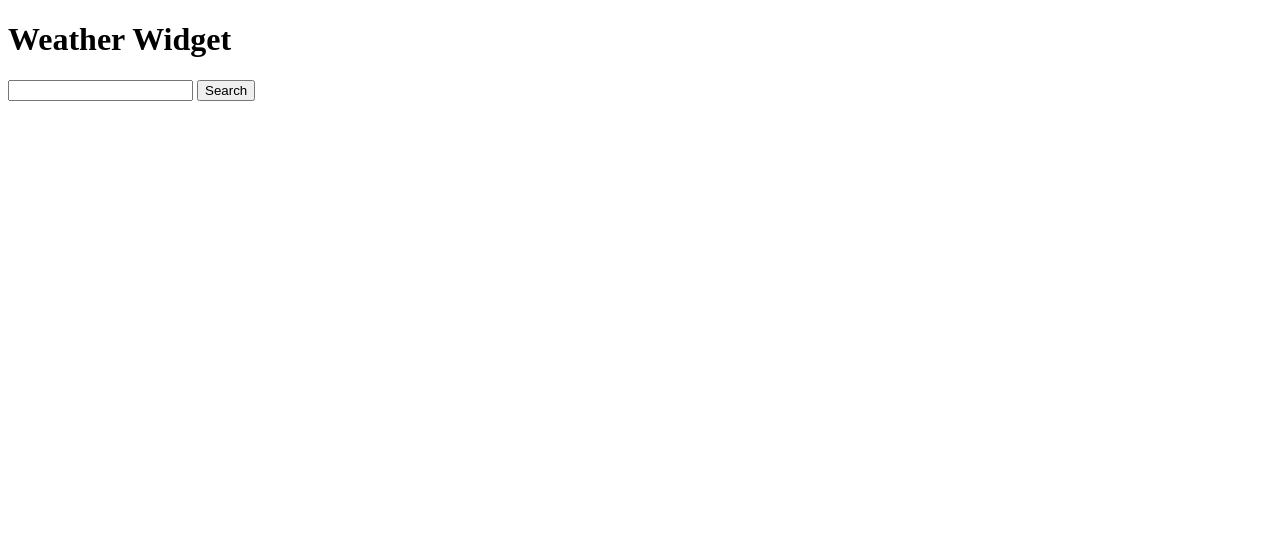
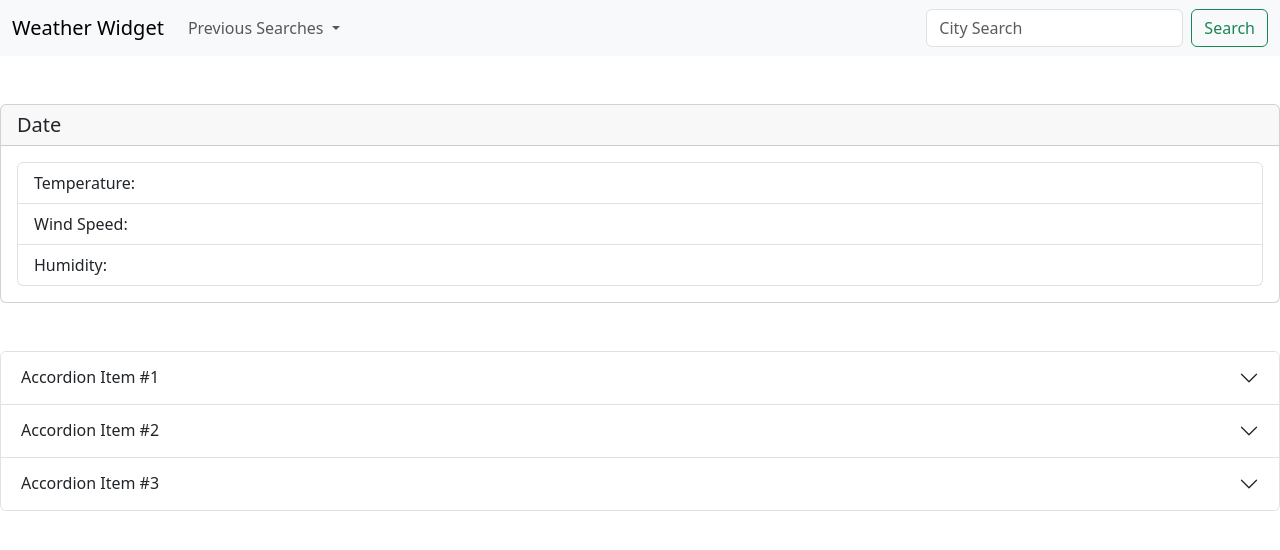
Before and after one commit to jacobrkovacs/weather-you-like-it-or-not, a plain HTML site: page index.html in a window 1280 px wide. Drawn offline with nearby package versions, Linux system fonts and the light colour scheme; a web font is replaced by a local one.

Commit message:
added initial html structure to the application

```diff
--- a/index.html
+++ b/index.html
@@ -3,18 +3,103 @@
 <head>
     <meta charset="UTF-8">
     <meta name="viewport" content="width=device-width, initial-scale=1.0">
-    <link rel="stylesheet" href="https://rsms.me/inter/inter.css">
     <title>Weather Widget</title>
+    <link href="https://cdn.jsdelivr.net/npm/bootstrap@5.3.0/dist/css/bootstrap.min.css" rel="stylesheet" integrity="sha384-9ndCyUaIbzAi2FUVXJi0CjmCapSmO7SnpJef0486qhLnuZ2cdeRhO02iuK6FUUVM" crossorigin="anonymous">
 </head>
 <body>
     <header>
-        <h1>Weather Widget</h1>
-    </header>
+        <nav class="navbar navbar-expand-lg bg-body-tertiary">
+            <div class="container-fluid">
+              <a class="navbar-brand" href="#">Weather Widget</a>
+              <button class="navbar-toggler" type="button" data-bs-toggle="collapse" data-bs-target="#navbarSupportedContent" aria-controls="navbarSupportedContent" aria-expanded="false" aria-label="Toggle navigation">
+                <span class="navbar-toggler-icon"></span>
+              </button>
+              <div class="collapse navbar-collapse" id="navbarSupportedContent">
+                <ul class="navbar-nav me-auto mb-2 mb-lg-0">
+                  <li class="nav-item dropdown">
+                    <a class="nav-link dropdown-toggle" href="#" role="button" data-bs-toggle="dropdown" aria-expanded="false">
+                      Previous Searches
+                    </a>
+                    <ul id="previousSearches" class="dropdown-menu">
+                      <li><button class="dropdown-item" type="submit">Action</button></li>
+                    </ul>
+                  </li>
+                </ul>
+                <form class="d-flex" role="search">
+                  <input id="cityName" class="form-control me-2" type="text" placeholder="City Search">
+                  <input id="search" class="btn btn-outline-success" type="button" value="Search">
+                </form>
+              </div>
+            </div>
+          </nav>
+        </header>
     <main>
-        <input id="cityName" type="text">
-        <input id="search" type="button" value="Search">
+
+        <div class="card mt-5">
+            <h5 class="card-header">Date</h5>
+            <div class="card-body">
+                <ul class="list-group">
+                    <li class="list-group-item">Temperature: </li>
+                    <li class="list-group-item">Wind Speed: </li>
+                    <li class="list-group-item">Humidity: </li>
+                </ul>
+            </div>
+        </div>
+
+        <div class="accordion mt-5" id="accordionExample">
+            <div class="accordion-item">
+              <h2 class="accordion-header">
+                <button class="accordion-button collapsed" type="button" data-bs-toggle="collapse" data-bs-target="#collapseOne" aria-expanded="false" aria-controls="collapseOne">
+                  Accordion Item #1
+                </button>
+              </h2>
+              <div id="collapseOne" class="accordion-collapse collapse" data-bs-parent="#accordionExample">
+                <div class="accordion-body">
+                    <ul class="list-group">
+                        <li class="list-group-item">Temperature: </li>
+                        <li class="list-group-item">Wind Speed: </li>
+                        <li class="list-group-item">Humidity: </li>
+                    </ul>
+                </div>
+              </div>
+            </div>
+            <div class="accordion-item">
+              <h2 class="accordion-header">
+                <button class="accordion-button collapsed" type="button" data-bs-toggle="collapse" data-bs-target="#collapseTwo" aria-expanded="false" aria-controls="collapseTwo">
+                  Accordion Item #2
+                </button>
+              </h2>
+              <div id="collapseTwo" class="accordion-collapse collapse" data-bs-parent="#accordionExample">
+                <div class="accordion-body">
+                    <ul class="list-group">
+                        <li class="list-group-item">Temperature: </li>
+                        <li class="list-group-item">Wind Speed: </li>
+                        <li class="list-group-item">Humidity: </li>
+                    </ul>
+                </div>
+              </div>
+            </div>
+            <div class="accordion-item">
+              <h2 class="accordion-header">
+                <button class="accordion-button collapsed" type="button" data-bs-toggle="collapse" data-bs-target="#collapseThree" aria-expanded="false" aria-controls="collapseThree">
+                  Accordion Item #3
+                </button>
+              </h2>
+              <div id="collapseThree" class="accordion-collapse collapse" data-bs-parent="#accordionExample">
+                <div class="accordion-body">
+                    <ul class="list-group">
+                        <li class="list-group-item">Temperature: </li>
+                        <li class="list-group-item">Wind Speed: </li>
+                        <li class="list-group-item">Humidity: </li>
+                    </ul>
+                </div>
+              </div>
+            </div>
+          </div>
+
     </main>
     <footer></footer>
+    <script src="https://cdn.jsdelivr.net/npm/bootstrap@5.3.0/dist/js/bootstrap.bundle.min.js" integrity="sha384-geWF76RCwLtnZ8qwWowPQNguL3RmwHVBC9FhGdlKrxdiJJigb/j/68SIy3Te4Bkz" crossorigin="anonymous"></script>
     <script src="https://code.jquery.com/jquery-3.5.1.min.js"></script>
     <script src="Assets/JS/script.js"></script>
 </body>
```
